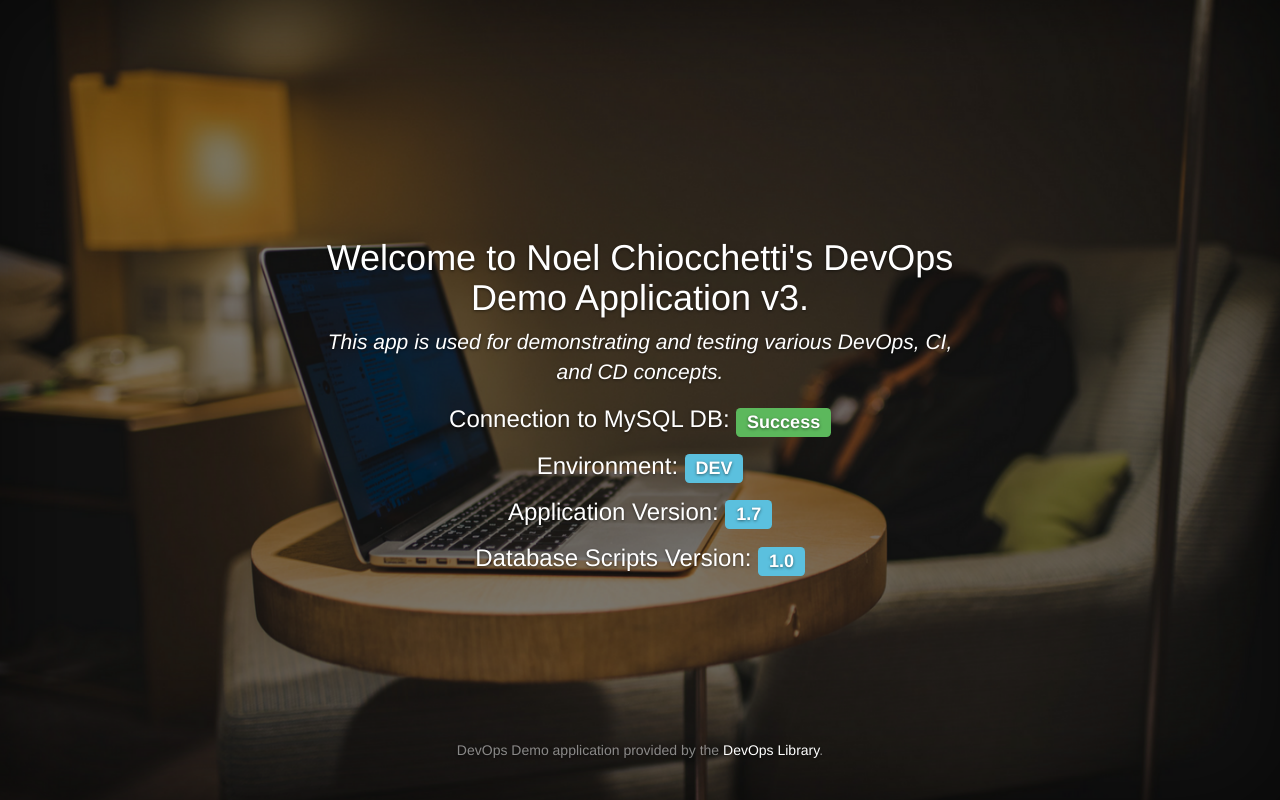
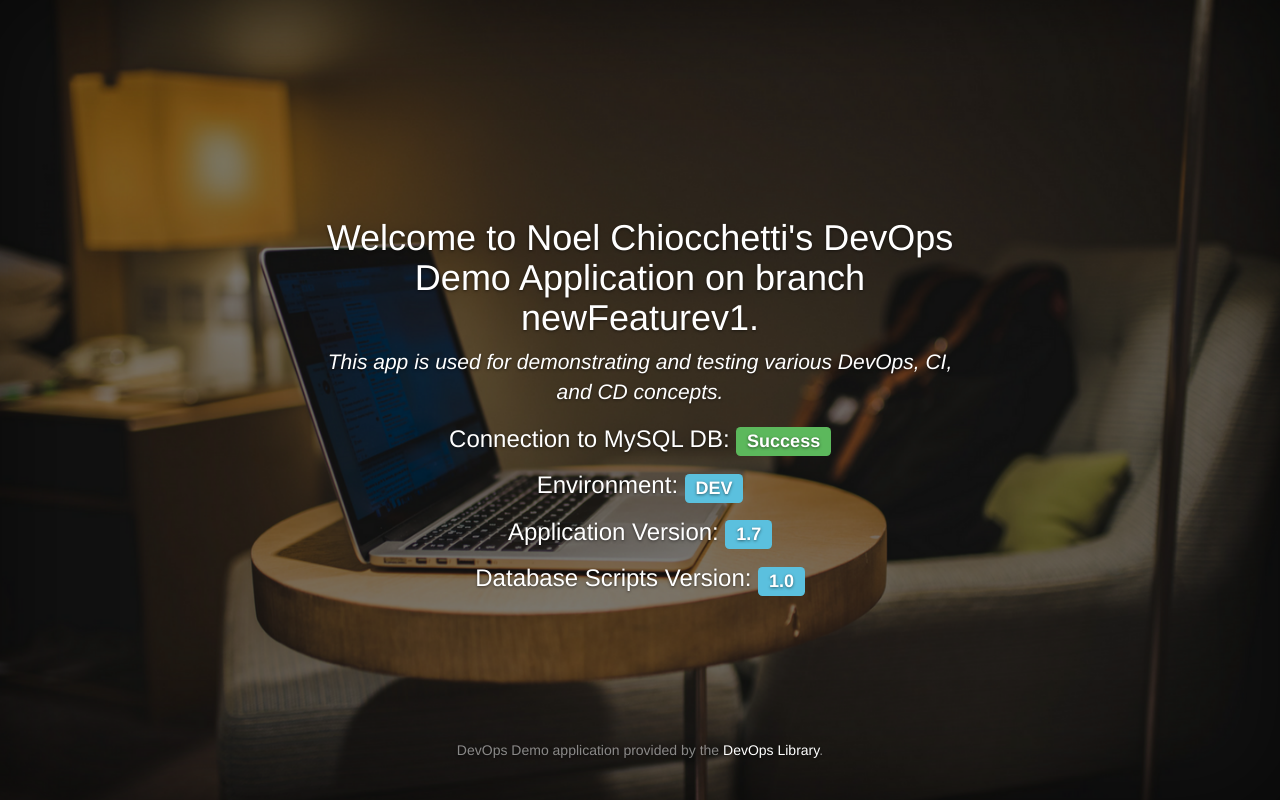
Before and after one commit to noelchiocchetti/devops-demo-app, a PHP site: page / in a window 1280 px wide. Run offline with PHP 8.4, Linux system fonts and the light colour scheme; data comes from the database, SQL or seed files in the repository; data that the repository does not hold is empty.

Commit message:
Modified index.php with comment on newFeaturev1

```diff
--- a/index.php
+++ b/index.php
@@ -64,7 +64,7 @@ $conn->close(); ?>
         <div class="cover-container">
 
             <div class="inner cover">
-                <h1 class="cover-heading">Welcome to Noel Chiocchetti's DevOps Demo Application v3.</h1>
+                <h1 class="cover-heading">Welcome to Noel Chiocchetti's DevOps Demo Application on branch newFeaturev1.</h1>
                 <p class="lead"><i>This app is used for demonstrating and testing various DevOps, CI, and CD concepts.</i></p>
                 <h3>Connection to MySQL DB:
                     <?php
```
